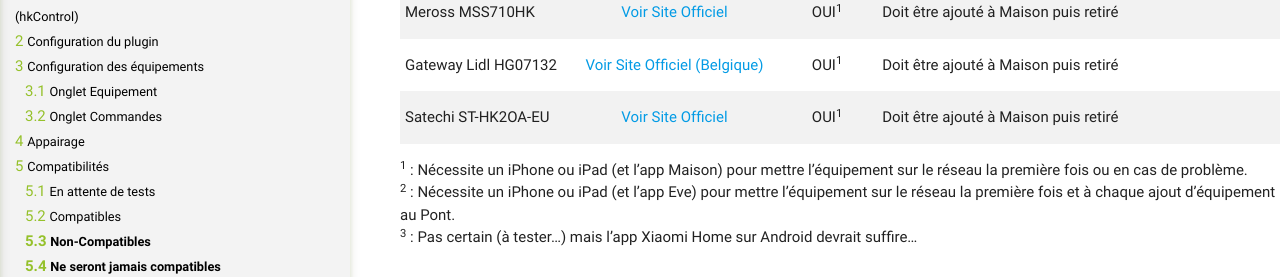
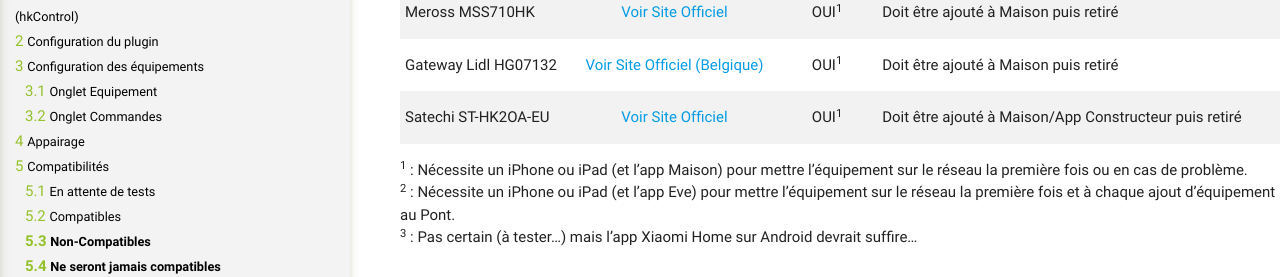
Before and after one commit to NebzHB/jeedom_docs, a Jekyll site: the page built from plugins/hkControl/fr_FR/index.md, in a window 1280 px wide and 900 px high, scrolled down 4748 px. Shown: the part 152-429 px from the top of the window. Built offline with Jekyll 4.4.1, drawn with Linux system fonts in a browser that asks for light colours.

Commit message:
Update index.md

```diff
--- a/plugins/hkControl/fr_FR/index.md
+++ b/plugins/hkControl/fr_FR/index.md
@@ -139,7 +139,7 @@
 | Meross MSS210HK | [Voir Site Officiel](https://www.meross.com/Detail/3/Smart%20Wi-Fi%20Plug){:target="_blank" rel="noopener"} | OUI<sup>1</sup> | Doit être ajouté à Maison puis retiré<br />Prise FR testée (mais les autres devraient fonctionner aussi) |
 | Meross MSS710HK | [Voir Site Officiel](https://www.meross.com/Detail/21/Smart%20Wi-Fi%20Switch){:target="_blank" rel="noopener"} | OUI<sup>1</sup> | Doit être ajouté à Maison puis retiré |
 | Gateway Lidl HG07132 | [Voir Site Officiel (Belgique)](https://www.lidl.be/p/fr-BE/livarno-home-passerelle-domotique-smart-home/p100344717){:target="_blank" rel="noopener"} | OUI<sup>1</sup> | Doit être ajouté à Maison puis retiré |
-| Satechi ST-HK2OA-EU | [Voir Site Officiel](https://satechi.net/products/dual-smart-outlet?variant=29982394089560){:target="_blank" rel="noopener"} | OUI<sup>1</sup> | Doit être ajouté à Maison puis retiré |
+| Satechi ST-HK2OA-EU | [Voir Site Officiel](https://satechi.net/products/dual-smart-outlet?variant=29982394089560){:target="_blank" rel="noopener"} | OUI<sup>1</sup> | Doit être ajouté à Maison/App Constructeur puis retiré |
 
 <sup>1</sup> : Nécessite un iPhone ou iPad (et l'app Maison) pour mettre l'équipement sur le réseau la première fois ou en cas de problème.<br/>
 <sup>2</sup> : Nécessite un iPhone ou iPad (et l'app Eve) pour mettre l'équipement sur le réseau la première fois et à chaque ajout d'équipement au Pont.<br/>
```
